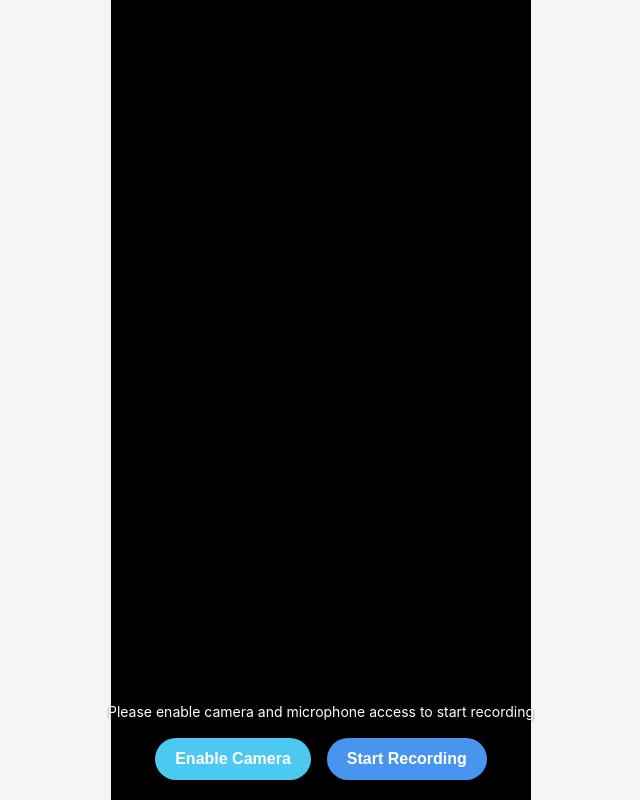
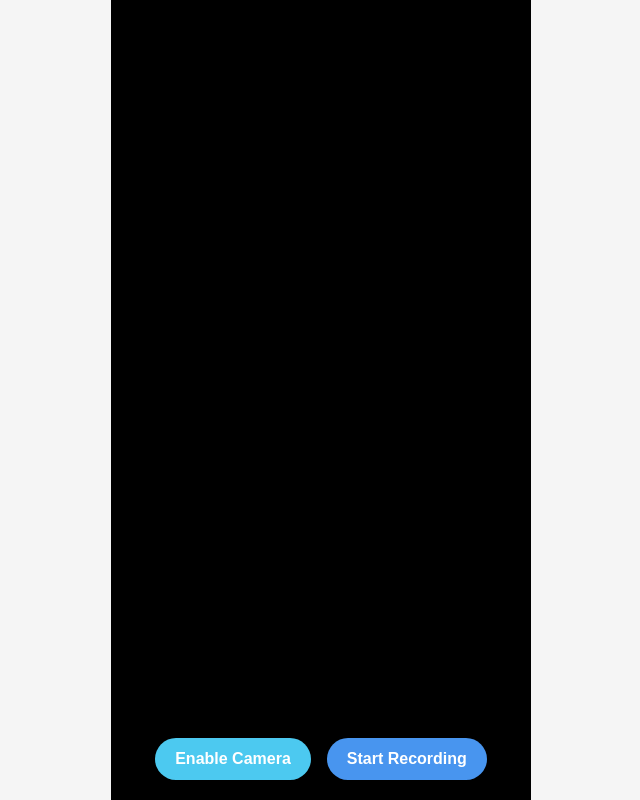
Before and after one commit to andyckt/snipe2.io, a plain HTML site: page index.html in a window 1280 px wide. Shown: the whole page, without its empty margins (319-959 px from the left). Drawn offline with Linux system fonts and the light colour scheme.

Commit message:
clearn UI

```diff
--- a/app.js
+++ b/app.js
@@ -4,7 +4,6 @@ document.addEventListener('DOMContentLoaded', () => {
     const permissionBtn = document.getElementById('permission-btn');
     const startBtn = document.getElementById('start-btn');
     const stopBtn = document.getElementById('stop-btn');
-    const permissionMessage = document.getElementById('permission-message');
     const countdown = document.getElementById('countdown');
 
     // Global variables
@@ -39,8 +38,7 @@ document.addEventListener('DOMContentLoaded', () => {
             await setupCamera();
         } catch (error) {
             console.error('Error accessing camera:', error);
-            permissionMessage.textContent = 'Camera access denied. Please enable permissions in your browser settings.';
-            permissionMessage.style.color = '#f72585';
+            alert('Camera access denied. Please enable permissions in your browser settings.');
         }
     }
 
@@ -85,7 +83,6 @@ document.addEventListener('DOMContentLoaded', () => {
             hasPermission = true;
             permissionBtn.style.display = 'none';
             startBtn.disabled = false;
-            permissionMessage.style.display = 'none';
 
         } catch (error) {
             console.error('Error accessing media devices:', error);
--- a/index.html
+++ b/index.html
@@ -19,9 +19,7 @@
             <button id="stop-btn" class="btn" disabled>Done</button>
         </div>
 
-        <div id="permission-message" class="message">
-            Please enable camera and microphone access to start recording
-        </div>
+
     </div>
 
     <script src="app.js"></script>
--- a/styles.css
+++ b/styles.css
@@ -101,17 +101,7 @@ body {
     display: none;
 }
 
-.message {
-    text-align: center;
-    color: white;
-    font-size: 14px;
-    position: absolute;
-    bottom: 80px;
-    left: 0;
-    width: 100%;
-    z-index: 10;
-    text-shadow: 0 1px 3px rgba(0,0,0,0.6);
-}
+
 
 .countdown {
     position: absolute;
```
